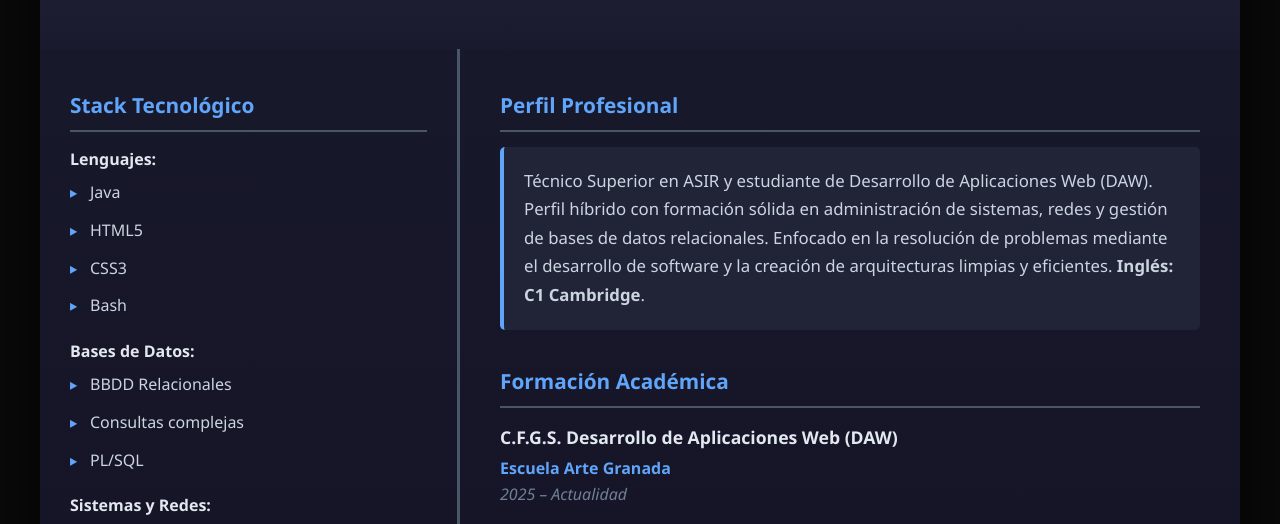
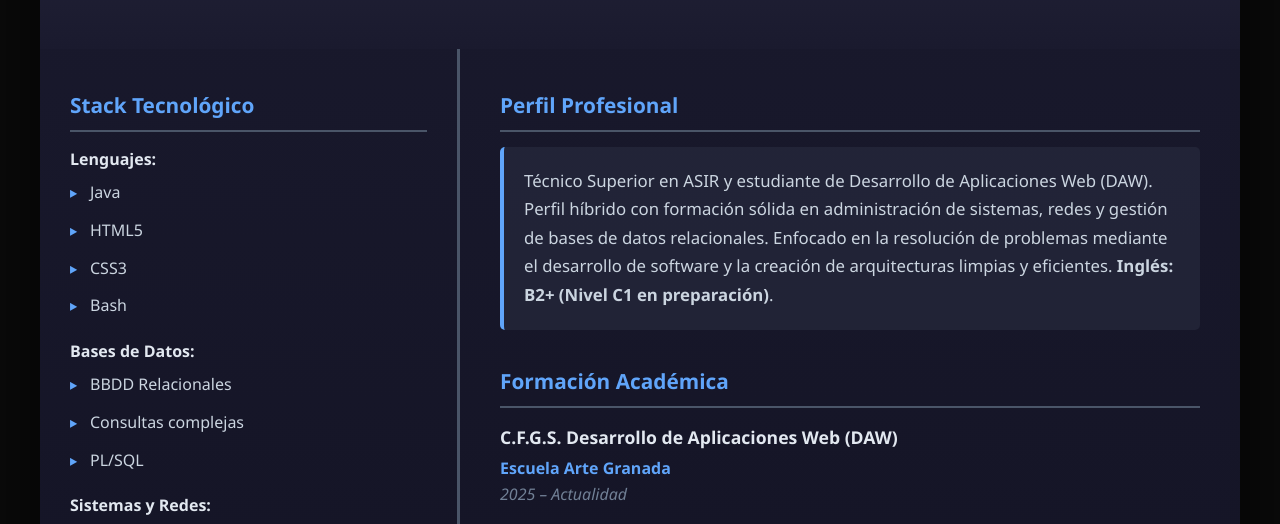
Before and after one commit to melerodaw/melerodaw.github.io, a plain HTML site: page index.html in a window 1280 px wide. Shown: the part 273-797 px from the top of the page. Drawn offline with Linux system fonts and the light colour scheme.

Commit message:
Update profile section

```diff
--- a/index.html
+++ b/index.html
@@ -120,7 +120,7 @@
                 <div class="section">
                     <h2 class="section-title">Perfil Profesional</h2>
                     <p class="profile-box">
-                        Técnico Superior en ASIR y estudiante de Desarrollo de Aplicaciones Web (DAW). Perfil híbrido con formación sólida en administración de sistemas, redes y gestión de bases de datos relacionales. Enfocado en la resolución de problemas mediante el desarrollo de software y la creación de arquitecturas limpias y eficientes. <strong>Inglés: C1 Cambridge</strong>.
+                        Técnico Superior en ASIR y estudiante de Desarrollo de Aplicaciones Web (DAW). Perfil híbrido con formación sólida en administración de sistemas, redes y gestión de bases de datos relacionales. Enfocado en la resolución de problemas mediante el desarrollo de software y la creación de arquitecturas limpias y eficientes. <strong>Inglés: B2+ (Nivel C1 en preparación)</strong>.
                     </p>
                 </div>
 
```
